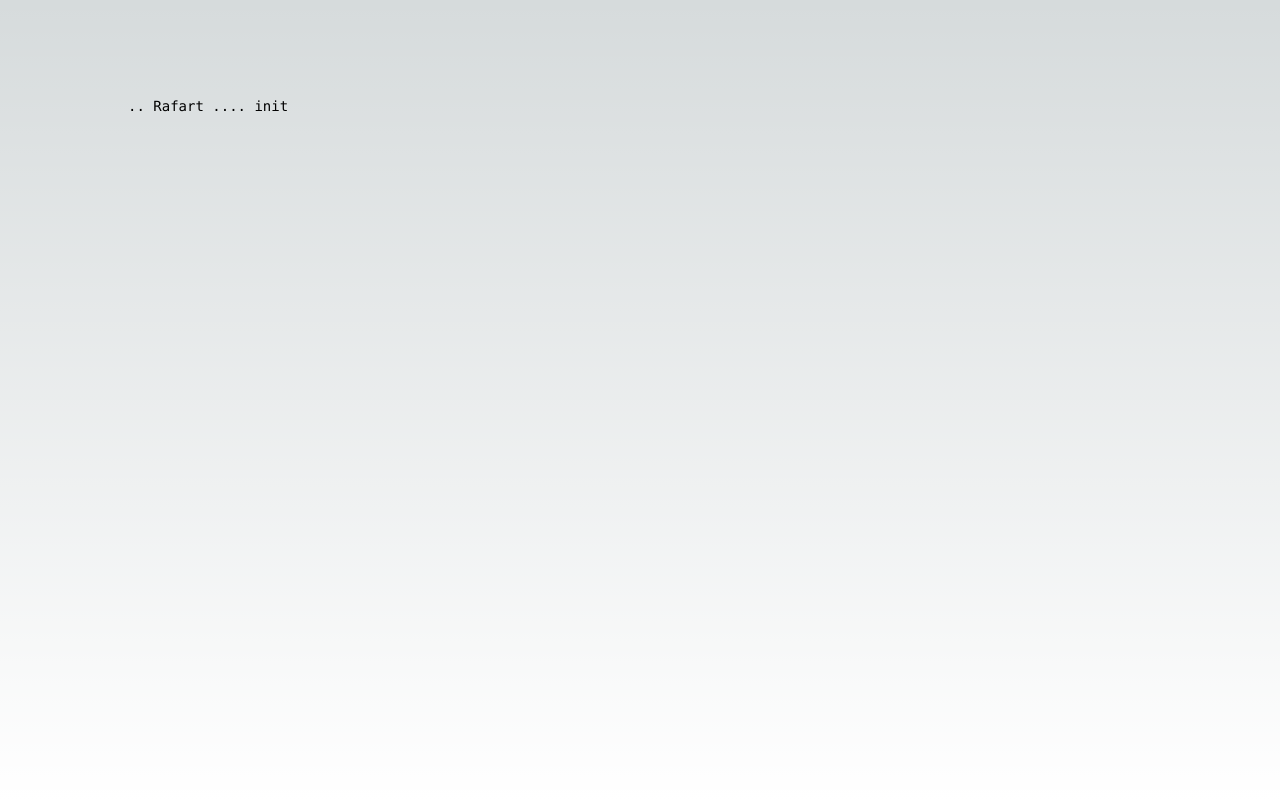
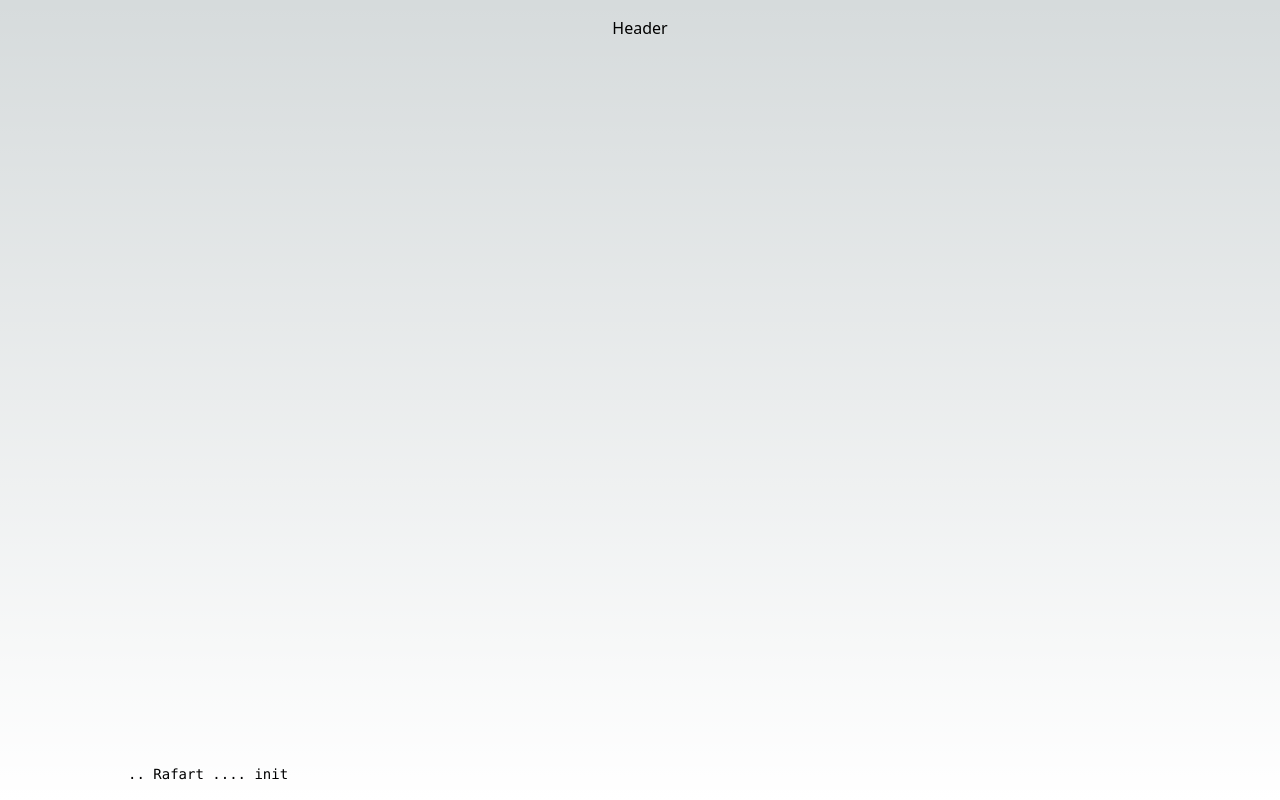
Before and after one commit to rarma4/rafart, a Next.js app: page / in a window 1280 px wide. Built offline with nearby package versions, Linux system fonts and the light colour scheme.

Commit message:
teste hader

```diff
--- /dev/null
+++ b/src/components/Header.tsx
@@ -0,0 +1,5 @@
+export default function header(){
+    return(
+        <div>Header</div>
+    )
+}
--- a/src/pages/index.tsx
+++ b/src/pages/index.tsx
@@ -1,16 +1,20 @@
 import Image from 'next/image'
 import { Inter } from 'next/font/google'
+import Header from '../components/header'
 
 const inter = Inter({ subsets: ['latin'] })
 
 export default function Home() {
   return (
+    <>
       <main
-      className={`flex min-h-screen flex-col items-center justify-between p-24`}
+        className={`flex min-h-screen flex-col items-center justify-between p-4`}
         >
+        <Header></Header>
         <div className="z-10 w-full max-w-5xl items-center justify-between font-mono text-sm lg:flex">
           .. Rafart .... init
         </div>
       </main>
+    </>
   )
 }
```
Lines whose indentation alone changed are shown as unchanged.
